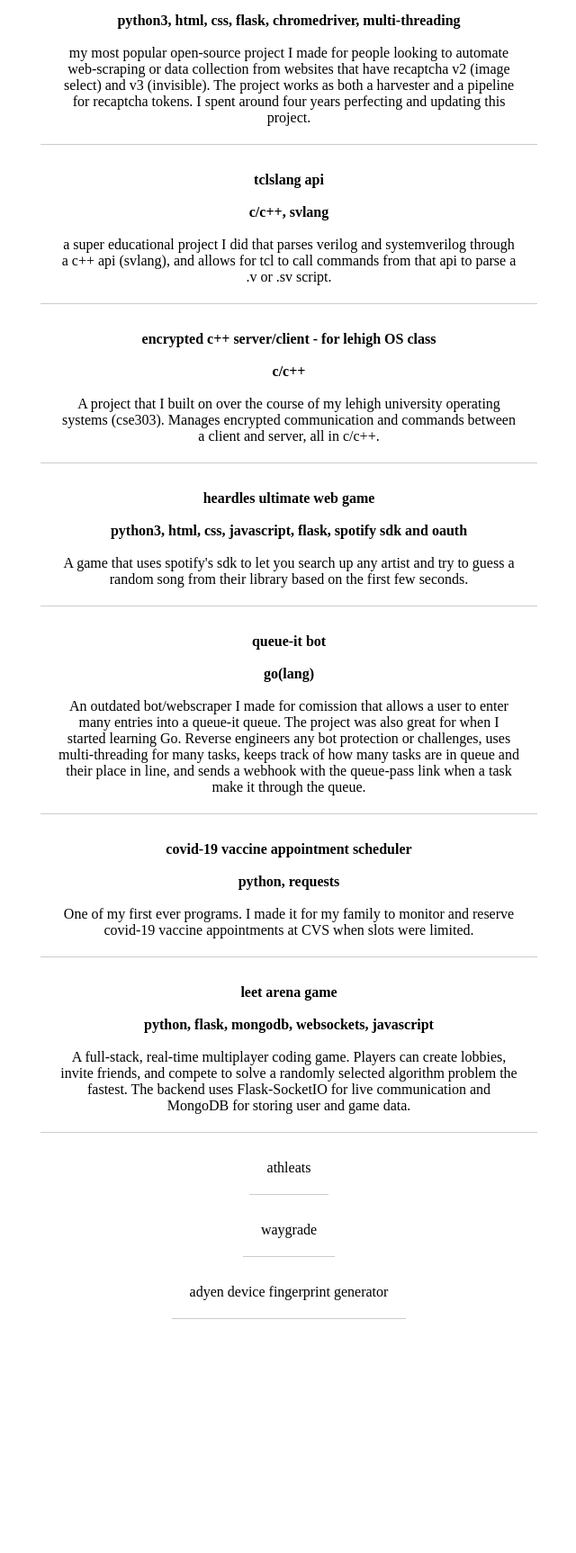
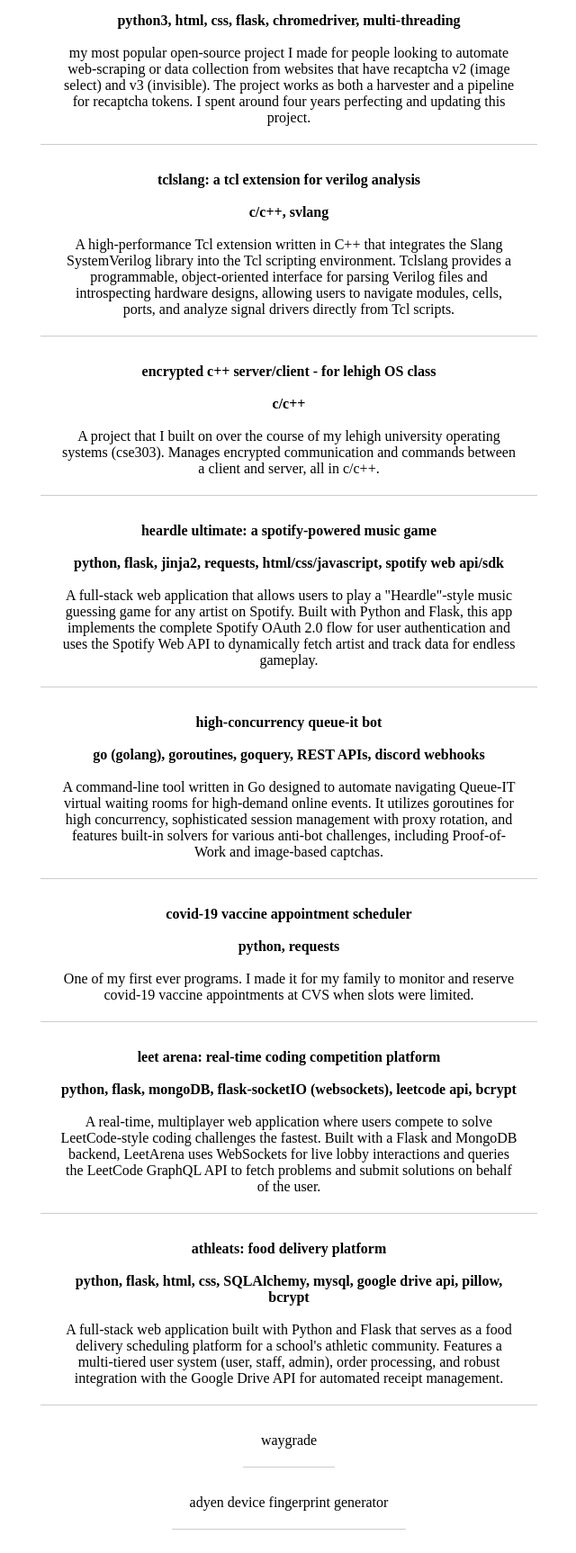
Before and after one commit to benastahl/ben_portfolio_website, a Flask app: page /projects in a window 1280 px wide. Shown: the part 418-2144 px from the top of the page at 90% size, without its empty margins (319-959 px from the left). Before the commit the page ends 1884 px from the top, so only its background shows below. Run offline with Flask 3, Linux system fonts and the light colour scheme.

Commit message:
added more project descriptions and updates

```diff
--- a/templates/projects.html
+++ b/templates/projects.html
@@ -16,7 +16,6 @@
 </div>
 <ul>
     <li><a href="https://github.com/benastahl/ben_portfolio_website"><strong>this website</strong><br><br>
-
         <strong>python, html, flask</strong>
         <br><br>
 
@@ -35,12 +34,11 @@
         perfecting and updating this project.
 
     </a></li>
-    <li><a href="https://github.com/benastahl/tclslang"><strong>tclslang api</strong><br><br>
+    <li><a href="https://github.com/benastahl/tclslang"><strong>tclslang: a tcl extension for verilog analysis</strong><br><br>
 
         <strong>c/c++, svlang</strong>
         <br><br>
-        a super educational project I did that parses verilog and systemverilog through a c++ api (svlang), and
-        allows for tcl to call commands from that api to parse a .v or .sv script.
+        A high-performance Tcl extension written in C++ that integrates the Slang SystemVerilog library into the Tcl scripting environment. Tclslang provides a programmable, object-oriented interface for parsing Verilog files and introspecting hardware designs, allowing users to navigate modules, cells, ports, and analyze signal drivers directly from Tcl scripts.
 
     </a></li>
 
@@ -53,26 +51,21 @@
 
     </a></li>
 
-    <li><a href="https://github.com/benastahl/heardle-ultimate"><strong>heardles ultimate web game</strong><br><br>
+    <li><a href="https://github.com/benastahl/heardle-ultimate"><strong>heardle ultimate: a spotify-powered music game</strong><br><br>
 
-        <strong>python3, html, css, javascript, flask, spotify sdk and oauth</strong>
+        <strong>python, flask, jinja2, requests, html/css/javascript, spotify web api/sdk</strong>
         <br><br>
 
-        A game that uses spotify's sdk to let you search up any artist and try to guess a random song from
-        their library based on the first few seconds.
+        A full-stack web application that allows users to play a "Heardle"-style music guessing game for any artist on Spotify. Built with Python and Flask, this app implements the complete Spotify OAuth 2.0 flow for user authentication and uses the Spotify Web API to dynamically fetch artist and track data for endless gameplay.
 
 
     </a></li>
 
-    <li><a href="https://github.com/benastahl/QueueIT-MASTER"><strong>queue-it bot</strong><br><br>
+    <li><a href="https://github.com/benastahl/QueueIT-MASTER"><strong>high-concurrency queue-it bot</strong><br><br>
 
-        <strong>go(lang)</strong>
+        <strong>go (golang), goroutines, goquery, REST APIs, discord webhooks</strong>
         <br><br>
-        An outdated bot/webscraper I made for comission that allows a user to enter many entries into a queue-it queue.
-        The project was also great for when I started learning Go.
-        Reverse engineers any bot protection or challenges, uses multi-threading for many tasks, keeps track of
-        how many tasks are in queue and their place in line, and sends a webhook with the queue-pass link when a task
-        make it through the queue.
+        A command-line tool written in Go designed to automate navigating Queue-IT virtual waiting rooms for high-demand online events. It utilizes goroutines for high concurrency, sophisticated session management with proxy rotation, and features built-in solvers for various anti-bot challenges, including Proof-of-Work and image-based captchas.
 
     </a></li>
 
@@ -86,18 +79,23 @@
 
     </a></li>
 
-    <li><a href="https://github.com/benastahl/leetarena"><strong>leet arena game</strong><br><br>
+    <li><a href="https://github.com/benastahl/leetarena"><strong>leet arena: real-time coding competition platform</strong><br><br>
 
-        <strong>python, flask, mongodb, websockets, javascript</strong>
+        <strong>python, flask, mongoDB, flask-socketIO (websockets), leetcode api, bcrypt</strong>
         <br><br>
 
-        A full-stack, real-time multiplayer coding game. Players can create lobbies, invite friends, and compete to solve
-        a randomly selected algorithm problem the fastest. The backend uses Flask-SocketIO for live communication
-        and MongoDB for storing user and game data.
+        A real-time, multiplayer web application where users compete to solve LeetCode-style coding challenges the fastest. Built with a Flask and MongoDB backend, LeetArena uses WebSockets for live lobby interactions and queries the LeetCode GraphQL API to fetch problems and submit solutions on behalf of the user.
 
     </a></li>
 
-    <li><a href="https://github.com/benastahl/athleats">athleats</a></li>
+    <li><a href="https://github.com/benastahl/athleats"><strong>athleats: food delivery platform</strong><br><br>
+
+        <strong>python, flask, html, css, SQLAlchemy, mysql, google drive api, pillow, bcrypt</strong>
+        <br><br>
+
+        A full-stack web application built with Python and Flask that serves as a food delivery scheduling platform for a school's athletic community. Features a multi-tiered user system (user, staff, admin), order processing, and robust integration with the Google Drive API for automated receipt management.
+
+    </a></li>
 
     <li><a href="https://github.com/benastahl/whs-waygrade">waygrade</a></li>
 
```
